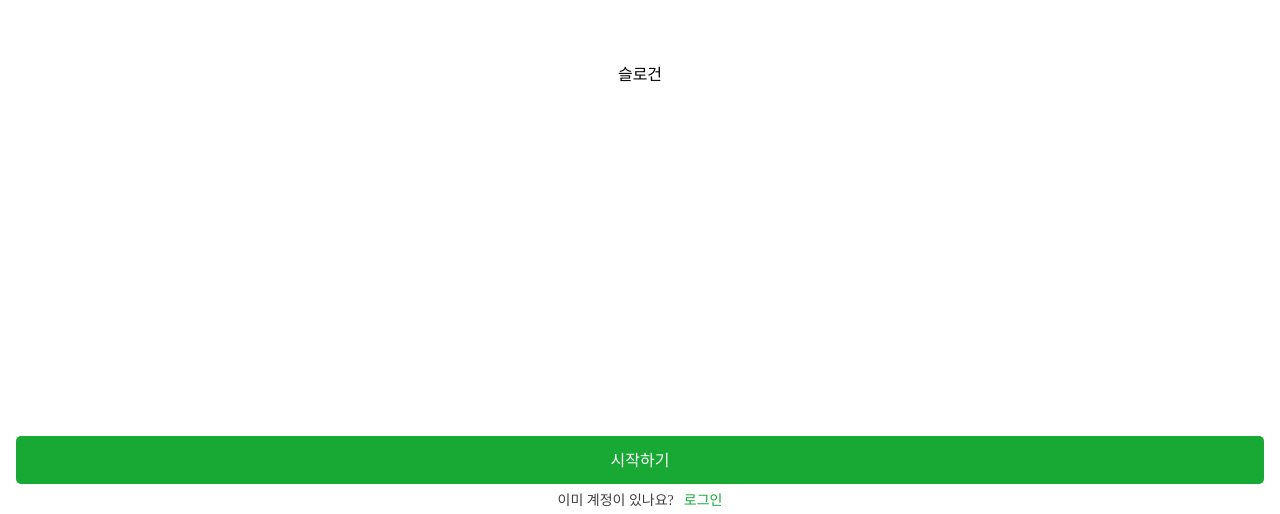
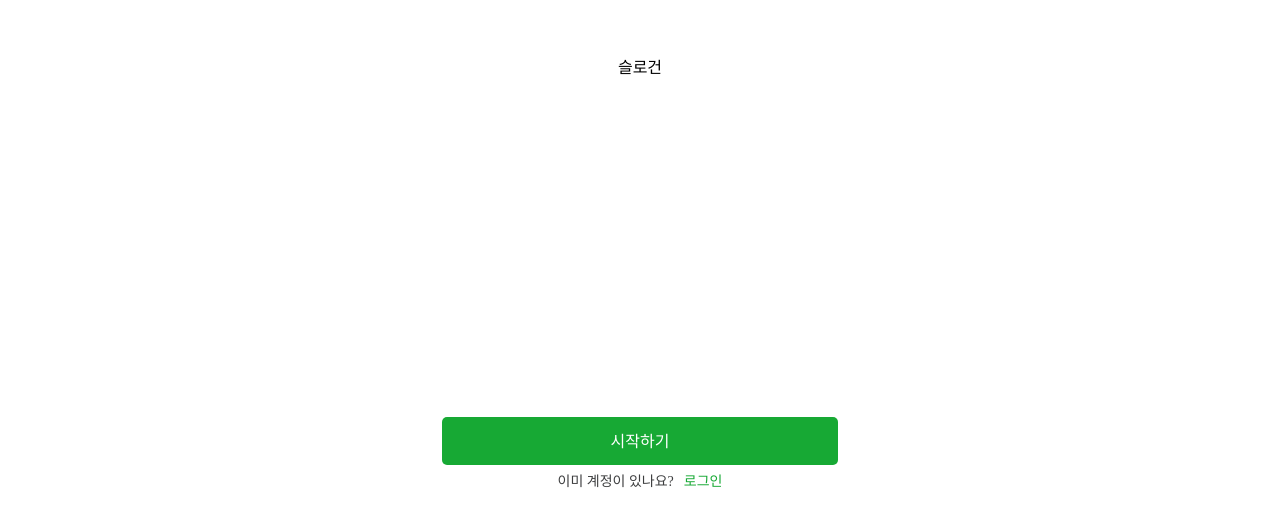
Before and after one commit to ProjectToStudy/sessac-e, a React (Create React App) app in the folder client/: page / in a window 1280 px wide. Shown: the part 286-800 px from the top of the page. Built offline with nearby package versions, Linux system fonts and the light colour scheme; a web font is replaced by a local one.

Commit message:
design: 메인 페이지 UI 수정

```diff
--- a/client/public/index.html
+++ b/client/public/index.html
@@ -4,25 +4,11 @@
     <meta charset="utf-8" />
     <meta name="viewport" content="width=device-width, initial-scale=1" />
     <meta name="theme-color" content="#000000" />
-    <!--
-      manifest.json provides metadata used when your web app is installed on a
-      user's mobile device or desktop. See https://developers.google.com/web/fundamentals/web-app-manifest/
-    -->
     <link rel="manifest" href="%PUBLIC_URL%/manifest.json" />
-    <!--
-      Notice the use of %PUBLIC_URL% in the tags above.
-      It will be replaced with the URL of the `public` folder during the build.
-      Only files inside the `public` folder can be referenced from the HTML.
-
-      Unlike "/favicon.ico" or "favicon.ico", "%PUBLIC_URL%/favicon.ico" will
-      work correctly both with client-side routing and a non-root public URL.
-      Learn how to configure a non-root public URL by running `npm run build`.
-    -->
     <title>새싹E</title>
     <link rel="stylesheet" type="text/css" href="https://cdn.jsdelivr.net/gh/orioncactus/pretendard/dist/web/static/pretendard.css" />
   </head>
   <body>
-    <noscript>You need to enable JavaScript to run this app.</noscript>
     <div id="root"></div>
     <!--
       This HTML file is a template.
--- a/client/src/App.css
+++ b/client/src/App.css
@@ -1,38 +1,10 @@
-.App {
-  text-align: center;
+#container {
+  display: flex;
+  justify-content: center;
+  align-items: center;
 }
-
-.App-logo {
-  height: 40vmin;
-  pointer-events: none;
+#component {
+  width: 100%;
+  max-width: 428px;
+  padding: 0 16px;
 }
-
-@media (prefers-reduced-motion: no-preference) {
-  .App-logo {
-    animation: App-logo-spin infinite 20s linear;
-  }
-}
-
-.App-header {
-  background-color: #282c34;
-  min-height: 100vh;
-  display: flex;
-  flex-direction: column;
-  align-items: center;
-  justify-content: center;
-  font-size: calc(10px + 2vmin);
-  color: white;
-}
-
-.App-link {
-  color: #61dafb;
-}
-
-@keyframes App-logo-spin {
-  from {
-    transform: rotate(0deg);
-  }
-  to {
-    transform: rotate(360deg);
-  }
-}
--- a/client/src/App.tsx
+++ b/client/src/App.tsx
@@ -1,12 +1,25 @@
+import { useEffect } from 'react';
 import { Route, Routes } from 'react-router-dom';
 import Home from './pages/Home';
 import Join from './pages/Join';
+import Login from './pages/Login';
+import './App.css';
+
+const setScreenSize = () => {
+    const vh = window.innerHeight * 0.01;
+    document.documentElement.style.setProperty('--vh', `${vh}px`);
+};
 
 const App = () => {
+    useEffect(() => {
+        setScreenSize();
+    }, []);
+
     return (
         <Routes>
             <Route path="/" element={<Home />} />
             <Route path="/join" element={<Join />} />
+            <Route path="/login" element={<Login />} />
         </Routes>
     );
 };
--- a/client/src/index.css
+++ b/client/src/index.css
@@ -1,6 +1,9 @@
 :root {
   --primary: #17A934;
   --gray-900: #3D3E3F;
+  --gray-700: #5C5E60;
+  --gray-100: #B6B7B8;
+  --error: #F05C2E;
 }
 body {
   margin: 0;
@@ -11,3 +14,10 @@ body {
 a {
   text-decoration: none;
 }
+button {
+  border: none;
+}
+* {
+  box-sizing: border-box;
+  padding: 0;
+}
--- a/client/src/styles/Home.module.scss
+++ b/client/src/styles/Home.module.scss
@@ -3,8 +3,7 @@
   flex-direction: column;
   justify-content: space-between;
   align-items: center;
-  height: calc(100vh - env(safe-area-inset-bottom));
-  padding: 0 16px;
+  height: calc(var(--vh, 1vh) * 100);
 }
 .slogan {
   display: flex;
@@ -20,7 +19,7 @@
   align-items: center;
   gap: 8px;
   width: 100%;
-  padding: 5px 0;
+  padding-bottom: 24px;
 }
 .start {
   display: flex;
```
